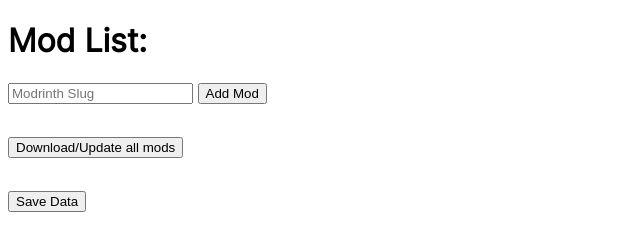
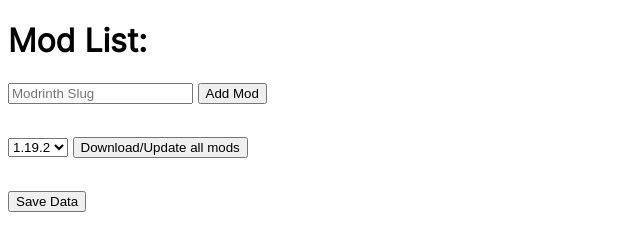
Before and after one commit to slushie0/mc-mod-handler, an Electron app: page index.html in a window 800 px wide. Shown: the whole page, without its empty margins (0-640 px from the left). Drawn offline with Linux system fonts and the light colour scheme; no server answers.

Commit message:
added versioning

```diff
--- a/index.html
+++ b/index.html
@@ -17,6 +17,30 @@
       <p id="slug-warning" class="warning"></p>
     </div>
     <br>
+    <select name="version" id="version">
+      <option value="1.19.2">1.19.2</option>
+      <option value="1.19.1">1.19.1</option>
+      <option value="1.19">1.19</option>
+      <option value="1.18.2">1.18.2</option>
+      <option value="1.18.1">1.18.1</option>
+      <option value="1.18">1.18</option>
+      <option value="1.17.1">1.17.1</option>
+      <option value="1.17">1.17</option>
+      <option value="1.16.5">1.16.5</option>
+      <option value="1.16.4">1.16.4</option>
+      <option value="1.16.3">1.16.3</option>
+      <option value="1.16.2">1.16.2</option>
+      <option value="1.16.1">1.16.1</option>
+      <option value="1.16">1.16</option>
+      <option value="1.15.2">1.15.2</option>
+      <option value="1.15.1">1.15.1</option>
+      <option value="1.15">1.15</option>
+      <option value="1.14.4">1.14.4</option>
+      <option value="1.14.3">1.14.3</option>
+      <option value="1.14.2">1.14.2</option>
+      <option value="1.14.1">1.14.1</option>
+      <option value="1.14">1.14</option>
+    </select>
     <button onclick="downloadMods()">Download/Update all mods</button>
     <p id="download-warning" class="warning"></p>
     <br>
--- a/renderer.js
+++ b/renderer.js
@@ -50,9 +50,9 @@ function refreshModHtml() {
     var enableMod = document.createElement('input');
     rmBtn.innerText = 'remove';
     rmBtn.setAttribute('onclick', `removeMod('${slug}')`);
+    enableMod.id = `enableMod-${slug}`;
     enableMod.type = 'checkbox';
     enableMod.checked = modList[slug].enabled;
-    //enableMod.addEventListener('click', toggleEnabled(slug));
     item.id = slug;
     item.classList.add('mod-item');
     item.innerText = modList[slug].title;
@@ -60,10 +60,6 @@ function refreshModHtml() {
     item.appendChild(rmBtn);
     modListEl.appendChild(item);
   });
-};
-
-function toggleEnabled (slug) {
-  modList[slug].enabled = modList[slug].enabled ? modList[slug].enabled = false : modList[slug].enabled = true;
 };
 
 function addMod() {
@@ -96,11 +92,16 @@ function downloadMods() {
       console.error(err.message);
     }
     Object.keys(modList).forEach((key, index) => {
-      axios.get(`https://api.modrinth.com/v2/project/${key}/version`).then(res => {
-        urls.push(res.data[0].files[0].url);
+      console.log(document.getElementById(`enableMod-${key}`).checked);
+      if (document.getElementById(`enableMod-${key}`).checked) {
+        axios.get(`https://api.modrinth.com/v2/project/${key}/version?game_versions=["${document.getElementById('version').value}"]`).then(res => {
+          if (res.data != []) {
+            urls.push(res.data[0].files[0].url);
 
-        if (urls.length == Object.keys(modList).length) ipcRenderer.send('download-item', urls);
-      }).catch(err => axiosErr(err, 'download-warning'));
+            if (urls.length == Object.keys(modList).length) ipcRenderer.send('download-item', urls);
+          }
+        }).catch(err => axiosErr(err, 'download-warning'));
+      }
     });
   });
 };
```
